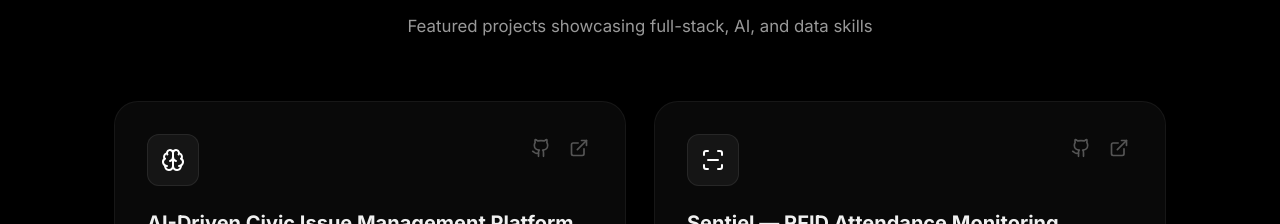
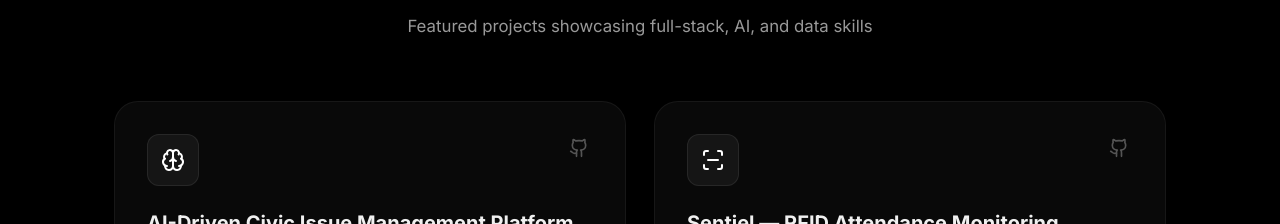
Before and after one commit to Nitin-Penupala/portfolio-site, a Next.js app: page / in a window 1280 px wide. Shown: the part 3200-3424 px from the top of the page. Built offline with nearby package versions, Linux system fonts and the light colour scheme.

Commit message:
Buttons Fixed

```diff
--- a/src/components/Projects/Projects.jsx
+++ b/src/components/Projects/Projects.jsx
@@ -1,7 +1,7 @@
 'use client';
 
 import { useEffect, useRef } from 'react';
-import { Brain, ScanLine, Github, ExternalLink } from 'lucide-react';
+import { Brain, ScanLine, Github } from 'lucide-react';
 import styles from './Projects.module.css';
 
 const projects = [
@@ -71,9 +71,6 @@ export default function Projects() {
                                     <a href={project.github} target="_blank" rel="noopener noreferrer" aria-label="GitHub">
                                         <Github size={20} />
                                     </a>
-                                    <a href="#" aria-label="External link">
-                                        <ExternalLink size={20} />
-                                    </a>
                                 </div>
                             </div>
                             <h3 className={styles.title}>{project.title}</h3>
```
